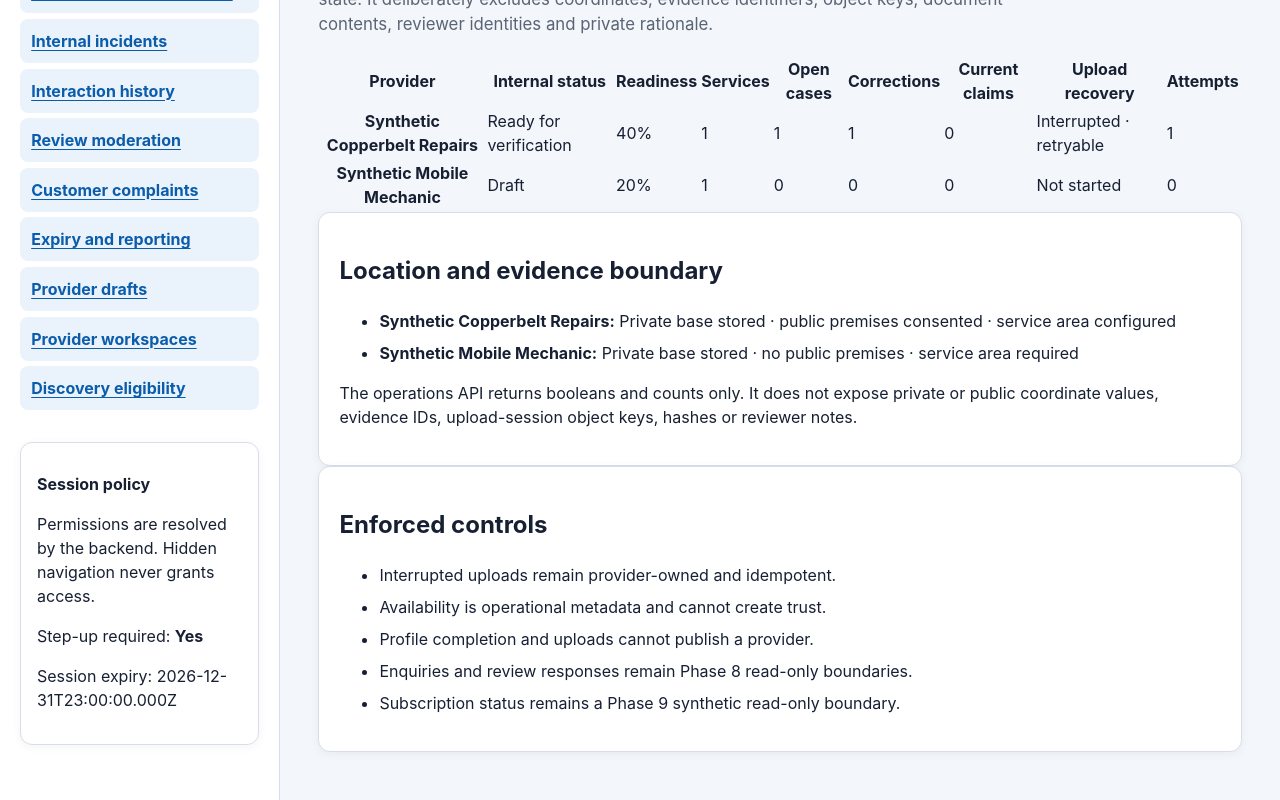
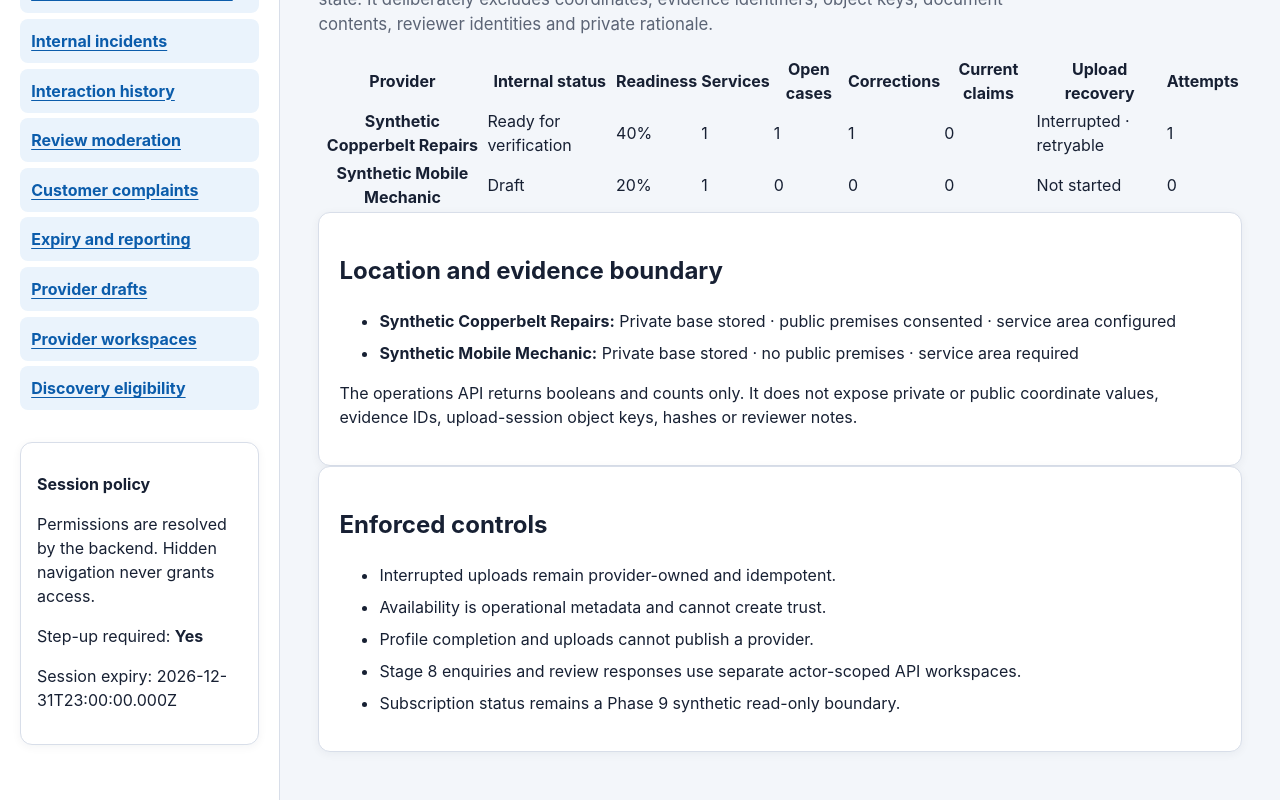
Before and after one commit to kudzimusar/direkt, a Next.js app in the folder admin/direkt-operations-portal/: page /operations/provider-workspaces in a window 1280 px wide. Shown: the part 321-1121 px from the top of the page. Built offline with nearby package versions, Linux system fonts and the light colour scheme.

Commit message:
docs(portal): align provider workspace boundary with Stage 8

```diff
--- a/admin/direkt-operations-portal/src/app/operations/provider-workspaces/page.tsx
+++ b/admin/direkt-operations-portal/src/app/operations/provider-workspaces/page.tsx
@@ -99,7 +99,7 @@ export default function ProviderWorkspacesPage() {
           <li>Interrupted uploads remain provider-owned and idempotent.</li>
           <li>Availability is operational metadata and cannot create trust.</li>
           <li>Profile completion and uploads cannot publish a provider.</li>
-          <li>Enquiries and review responses remain Phase 8 read-only boundaries.</li>
+          <li>Stage 8 enquiries and review responses use separate actor-scoped API workspaces.</li>
           <li>Subscription status remains a Phase 9 synthetic read-only boundary.</li>
         </ul>
       </section>
```
